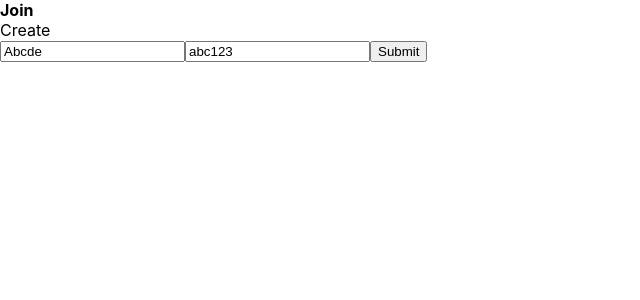
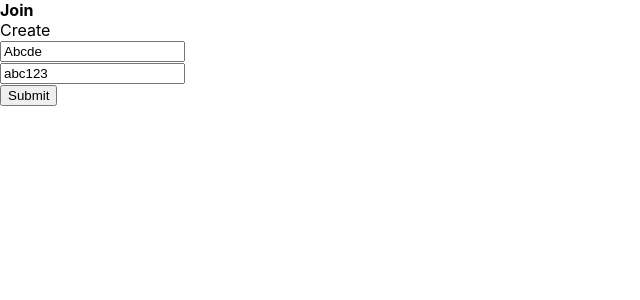
Before and after one commit to daltonscharff/spell-together, a React (Create React App) app in the folder packages/web-react-router/: page / in a window 1280 px wide. Shown: the top 300 px of the page, without its empty margins (0-640 px from the left). Built offline with nearby package versions, Linux system fonts and the light colour scheme.

Commit message:
implements react-hook-form on JoinRoom

```diff
--- a/packages/web-react-router/src/components/JoinRoom.tsx
+++ b/packages/web-react-router/src/components/JoinRoom.tsx
@@ -1,24 +1,63 @@
-import { useState } from "react";
 import { useStore } from "../store";
+import { useForm } from "react-hook-form";
 
 export function JoinRoom() {
-  const [username, setUsername] = useState<string>(
-    useStore((state) => state.username)
-  );
-  const [shortcode, setShortcode] = useState<string>(
-    useStore((state) => state.shortcode)
-  );
-  const setGlobalUsername = useStore((state) => state.setUsername);
-  const setGlobalShortcode = useStore((state) => state.setShortcode);
-  const onSubmit = () => {
-    setGlobalUsername(username);
-    setGlobalShortcode(shortcode);
+  const setUsername = useStore((state) => state.setUsername);
+  const setShortcode = useStore((state) => state.setShortcode);
+
+  const {
+    register,
+    handleSubmit,
+    formState: { errors },
+  } = useForm({
+    defaultValues: {
+      username: useStore((state) => state.username),
+      shortcode: useStore((state) => state.shortcode),
+    },
+  });
+
+  const onSubmit = (data: { username: string; shortcode: string }) => {
+    if (Object.entries(errors).length !== 0) {
+      return;
+    }
+    setUsername(data.username);
+    setShortcode(data.shortcode);
   };
+
   return (
-    <div>
-      <input type="text" value={username} />
-      <input type="text" value={shortcode} />
-      <button>Submit</button>
-    </div>
+    <form onSubmit={handleSubmit(onSubmit)}>
+      <div>
+        <input
+          type="text"
+          placeholder="Your Name"
+          {...register("username", {
+            required: {
+              value: true,
+              message: "Please provide your name",
+            },
+            maxLength: {
+              value: 24,
+              message: "Please limit your name to 24 characters",
+            },
+          })}
+        />
+        {errors.username?.message}
+      </div>
+      <div>
+        <input
+          type="text"
+          placeholder="Room Code"
+          {...register("shortcode", {
+            required: true,
+            pattern: {
+              value: /[A-Za-z0-9]{6}/i,
+              message: "Please provide a valid, 6 character room code",
+            },
+          })}
+        />
+        {errors.shortcode?.message}
+      </div>
+      <input type="submit" />
+    </form>
   );
 }
--- a/packages/web-react-router/src/components/Selector.tsx
+++ b/packages/web-react-router/src/components/Selector.tsx
@@ -9,9 +9,13 @@ export function Selector({ items, selectedIndex, setSelectedIndex }: Props) {
     <div>
       {items.map((item, i) => {
         return i === selectedIndex ? (
-          <b onClick={() => setSelectedIndex(i)}>{item}</b>
+          <b key={`${i}${item}`} onClick={() => setSelectedIndex(i)}>
+            {item}
+          </b>
         ) : (
-          <div onClick={() => setSelectedIndex(i)}>{item}</div>
+          <div key={`${i}${item}`} onClick={() => setSelectedIndex(i)}>
+            {item}
+          </div>
         );
       })}
     </div>
```
